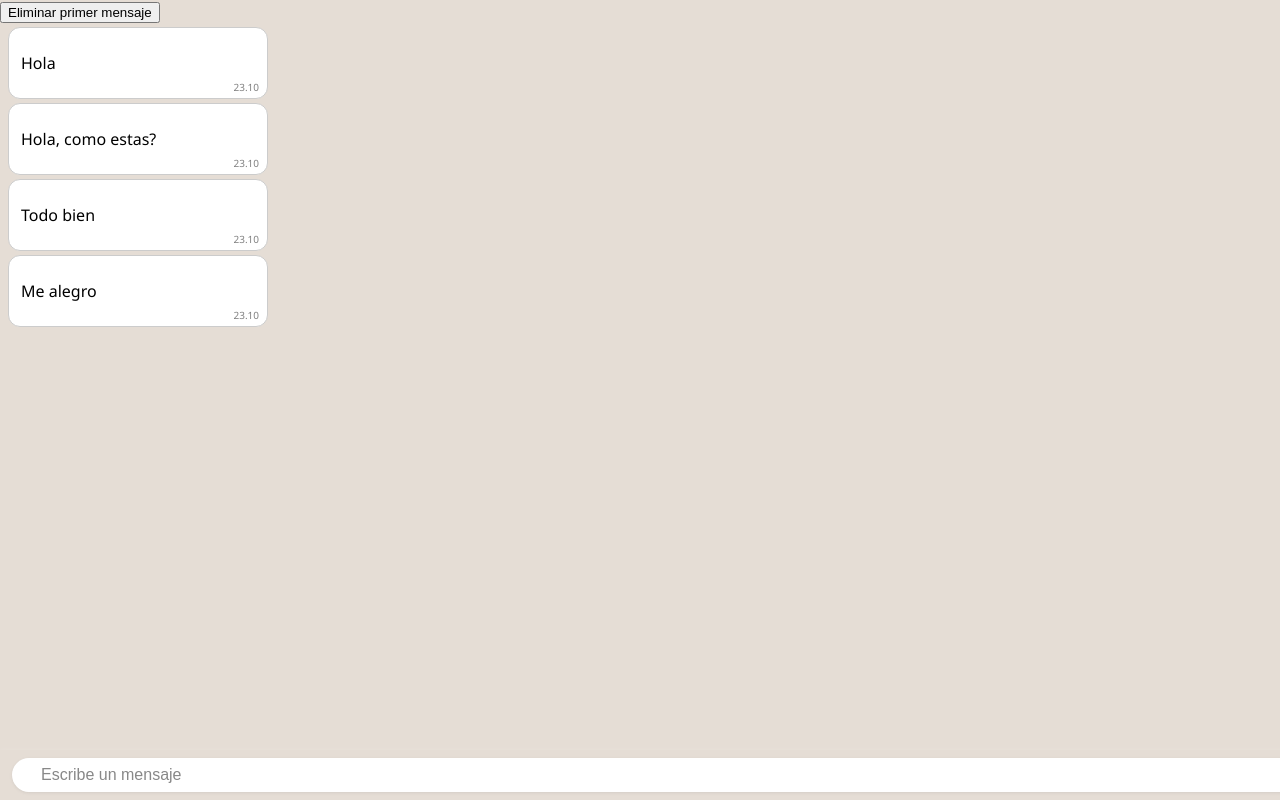
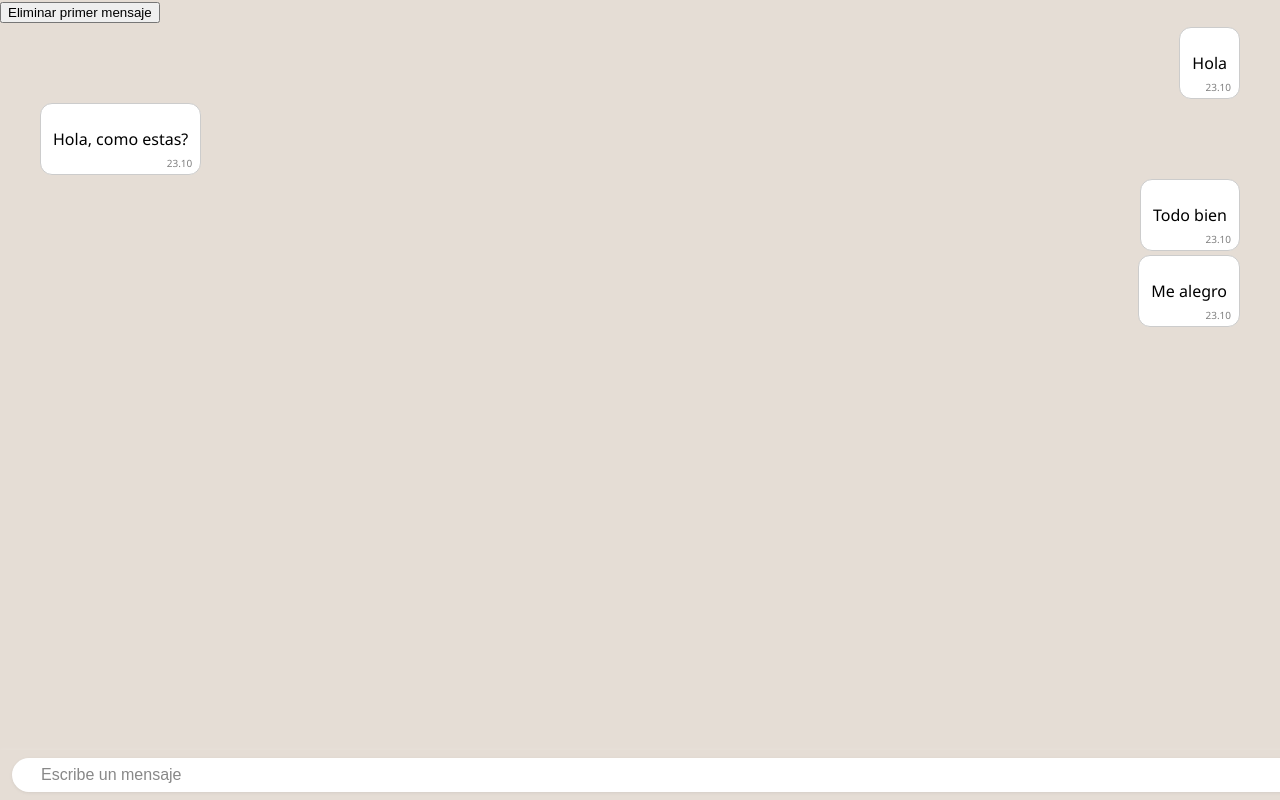
Before and after one commit to PriscilaHovaneso/TP-FINAL-REACT-WHATSAPP-FUNCIONANDO, a React (Vite) app: page /contact/1/messages in a window 1280 px wide. Built offline with nearby package versions, Linux system fonts and the light colour scheme.

Commit message:
Estilos a mensajes

```diff
--- a/src/Components/Message/Message.css
+++ b/src/Components/Message/Message.css
@@ -1,6 +1,6 @@
 .message-container {
     display: flex;
-    margin: 4px 8px;
+    margin: 4px 40px;
     max-width: 100%;
     flex-direction: column;
 
@@ -76,13 +76,15 @@
     min-width: 60px;
 }
 
-.sent.message-bubble {
+.sent-bubble {
     background-color: green;
     border: none;
 }
 
 .selected .message-bubble {
-    border: 2px solid #4caf50;
+    background-color: #dcf8c6;
+    border: none;
+    align-self: flex-end;
 
 }
 
@@ -94,3 +96,11 @@
     cursor: pointer;
     font-size: 12px;
 }
+
+.sent {
+    align-items: flex-end;
+}
+
+.received {
+    align-items: flex-start;
+}
--- a/src/Components/Message/Message.jsx
+++ b/src/Components/Message/Message.jsx
@@ -10,11 +10,11 @@ const Message = ({ emisor, hora, id, texto, status, deleteMessageById }) => {
     setMessageSelected(true);
   };
 
-  const isSender = emisor === "YO";
+  const isSender = emisor === 'YO';
 
   return (
     <div
-      className={`message-container $ {isSender ? "sent" : "received"} $ {message_selected ? "selected" : ""}`}
+      className={`message-container ${isSender?'sent':'received'} ${message_selected ?'selected':''}`}
       onContextMenu={handleChangeMessageSelected}
      >
 
```
